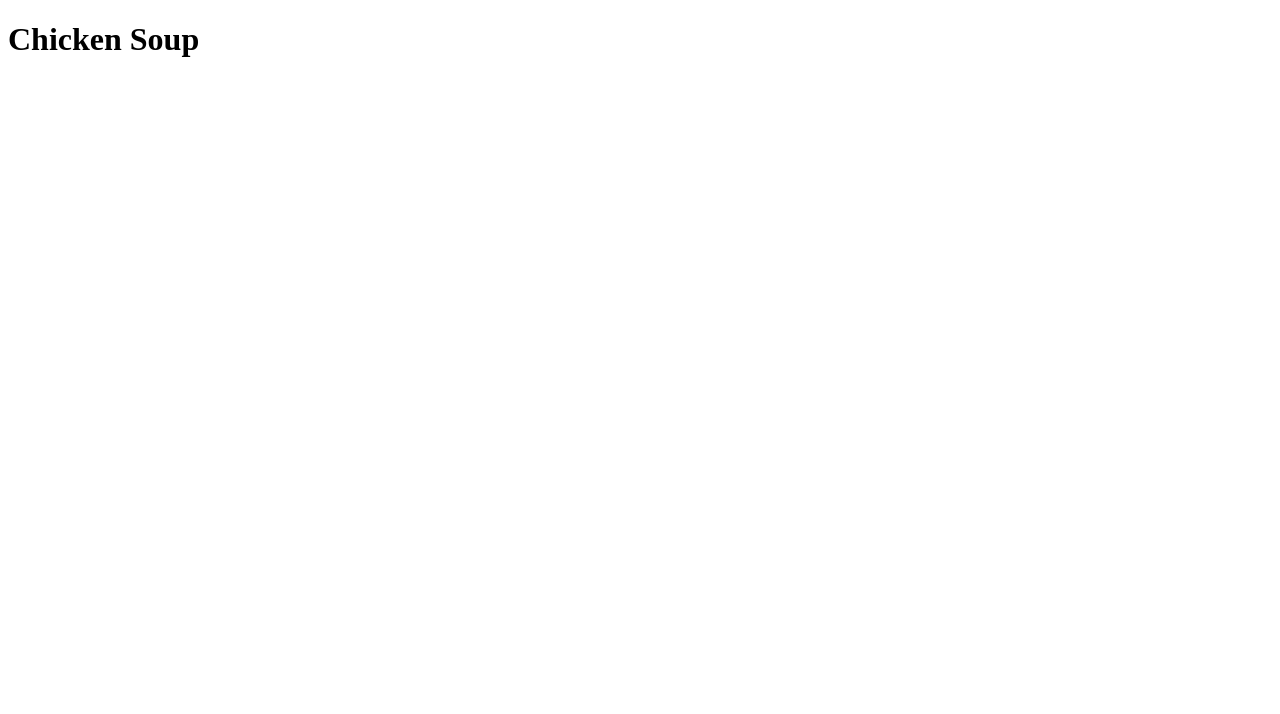
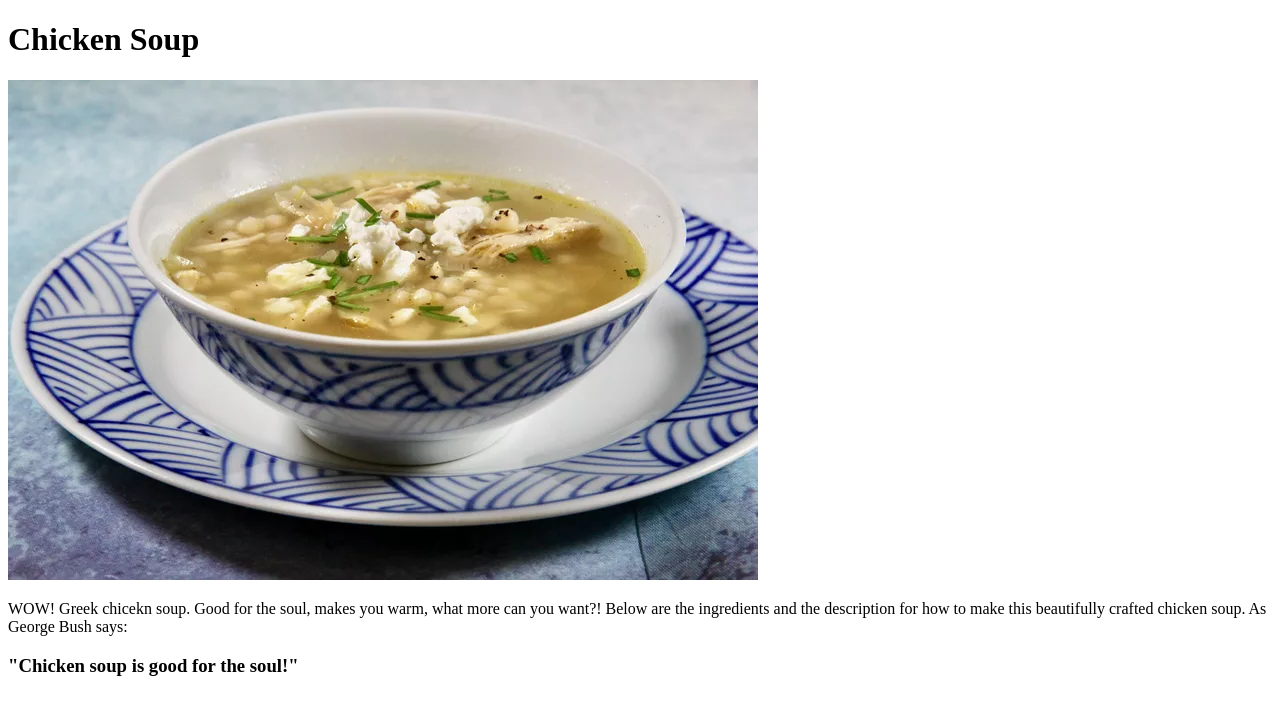
Before and after one commit to cammjohnson/odin-recipes, a plain HTML site: page recipes/chicken-soup.html in a window 1280 px wide. Drawn offline with Linux system fonts and the light colour scheme.

Commit message:
Add image to chicken soup

```diff
--- a/recipes/chicken-soup.html
+++ b/recipes/chicken-soup.html
@@ -8,6 +8,12 @@
 
     <body>
         <h1>Chicken Soup</h1>
+        <img src="../images/chicken-soup.jpg">
+        <p>
+            WOW! Greek chicekn soup. Good for the soul, makes you warm, what more can you want?! Below are the ingredients and the description
+            for how to make this beautifully crafted chicken soup. As George Bush says:
+            <p><h3><strong>"Chicken soup is good for the soul!"</strong></h3></p>
+        </p>
     </body>
 
 
```
Also changed, not shown: index.html (+3 -0 lines), images/chicken-soup.jpg (added).
